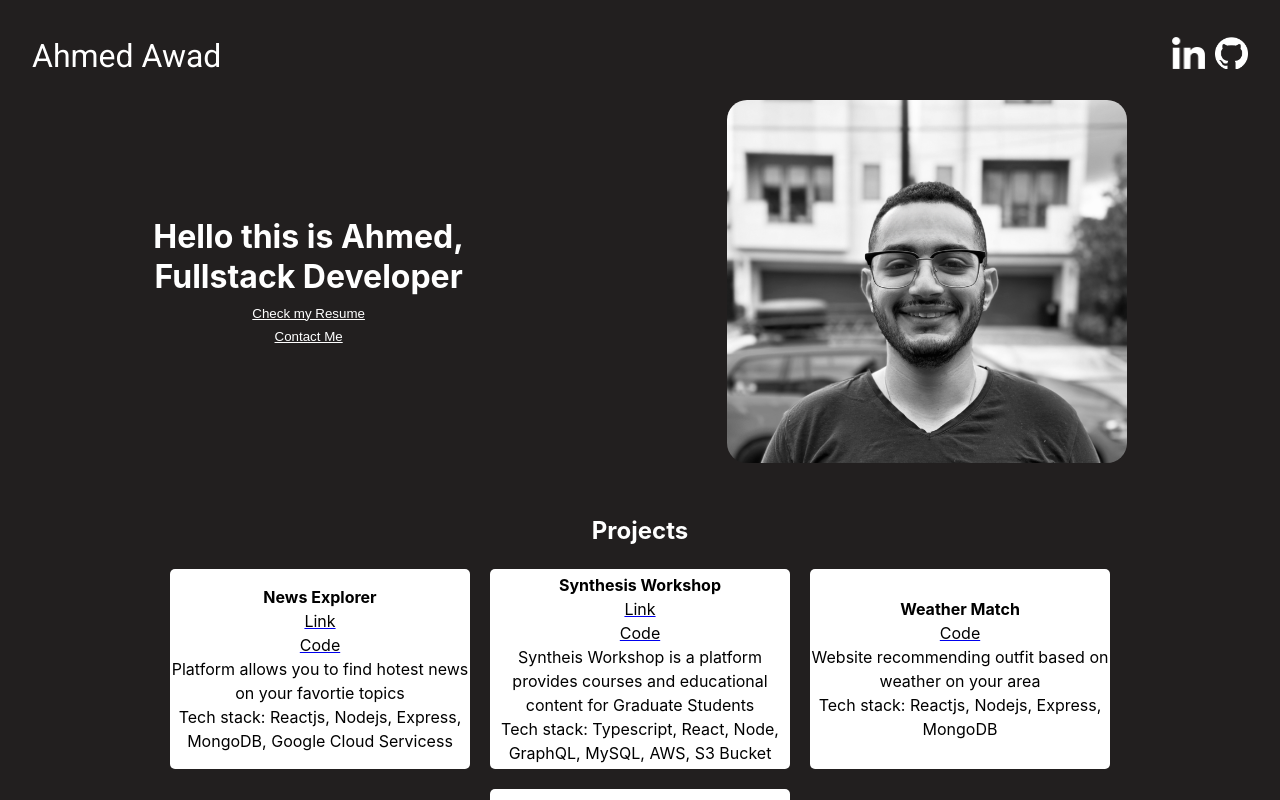
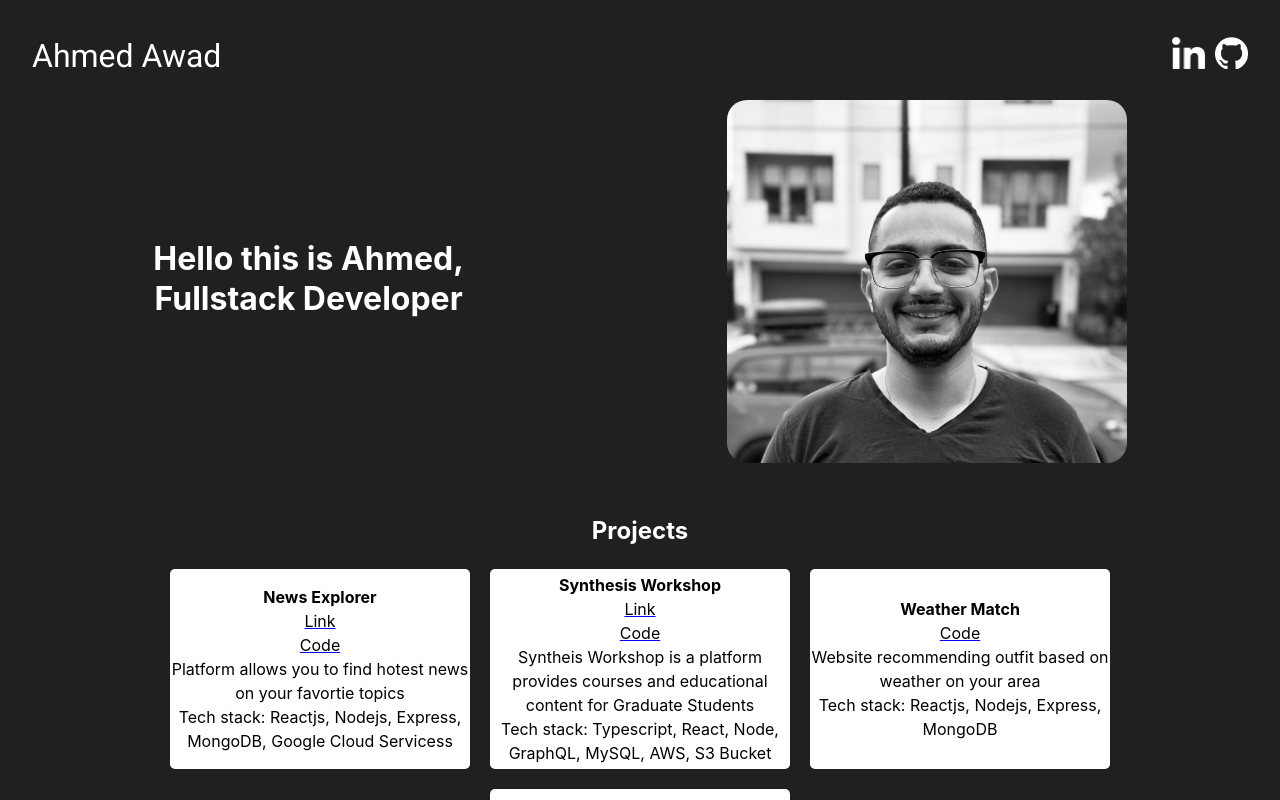
Before and after one commit to AhmedElsayed5/personal-website, a React (Vite) app: page / in a window 1280 px wide. Shown: the top 800 px of the page. Built offline with nearby package versions, Linux system fonts and the light colour scheme.

Commit message:
Update Intro.tsx

```diff
--- a/src/Components/Intro/Intro.tsx
+++ b/src/Components/Intro/Intro.tsx
@@ -17,11 +17,9 @@ export const Intro: React.FC<Props> = (values) => {
           rel="noreferrer"
           target="_blank"
         >
-          <button className="intro__button">Check my Resume</button>
+
         </a>
-        <button className="intro__button" onClick={values.contact}>
-          Contact Me
-        </button>
+
       </div>
       <img className="intro__image" src={pic} alt="personal photo" />
     </section>
```
